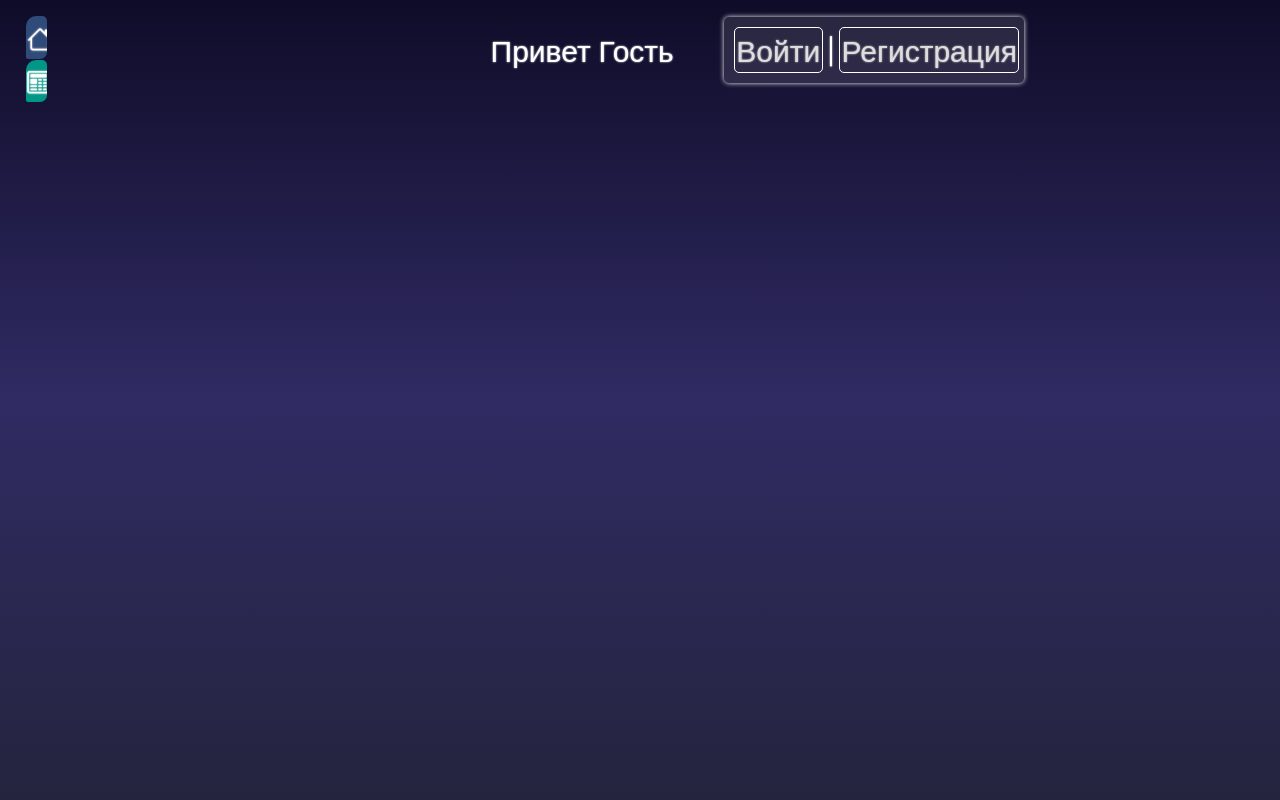
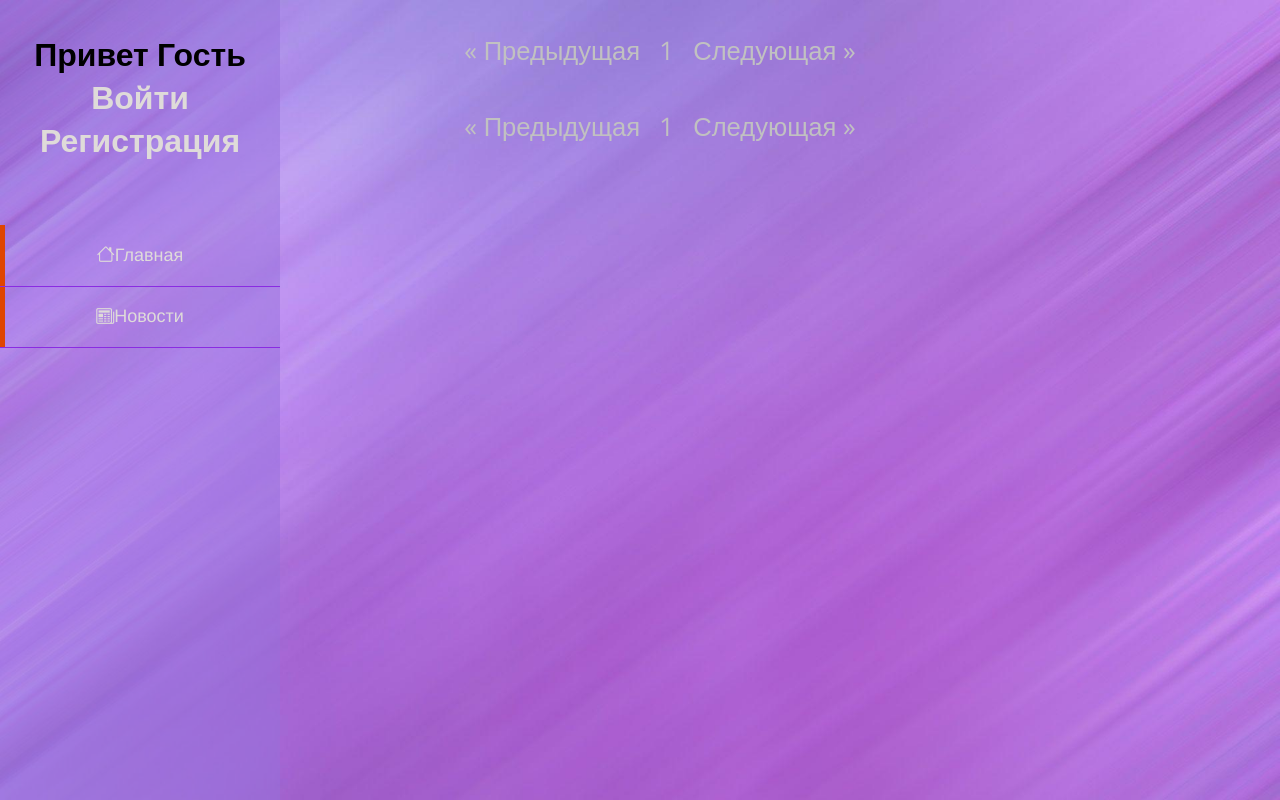
Before and after one commit to Lordd1s/twitterapp-django-MVT, a Django app: page /news/ in a window 1280 px wide. Run offline with Django 4.2, Linux system fonts and the light colour scheme; data that the repository does not hold is empty.

Commit message:
project extended

```diff
--- /dev/null
+++ b/static/css/customNav.css
@@ -0,0 +1,121 @@
+/* HEADER STYLES */
+.header {
+  position: fixed;
+  left: 0;
+  top: 0;
+  bottom: 0;
+  width: 17.5em; /* Ширина бокового меню */
+  background: #9470db7c;
+  z-index: 999; /* Поднимаем меню наверх */
+}
+
+/* LOGO STYLES */
+.logo {
+  text-align: center;
+  padding: 1em 0;
+  margin: 0;
+}
+
+.logo a {
+  display: inline-block;
+  color: #DFDBD9;
+  text-decoration: none;
+  transition: 0.15s linear color;
+}
+
+.logo a:hover {
+  color: #fff;
+}
+
+.logo span {
+  font-weight: 700;
+  transition: 0.15s linear color;
+}
+
+/* MAIN NAV */
+.nav-wrap {
+  padding-top: 2em; /* Отступ сверху для контента */
+}
+
+.main-nav ul {
+  list-style: none;
+  padding: 0;
+  margin: 0;
+  text-align: center;
+}
+
+.main-nav li {
+  border-bottom: solid 1px #8A2BE2;
+}
+
+.main-nav a {
+  display: block;
+  padding: 1.1em 0;
+  color: #DFDBD9;
+  font: 400 1.125em 'Source Sans Pro', Helvetica, Arial, sans-serif;
+  text-align: center;
+  text-decoration: none;
+  transition: 0.15s linear color;
+}
+
+.main-nav a:hover {
+  color: #fff;
+}
+
+/* HOVER SLIDE EFFECT */
+.list-hover-slide li {
+  position: relative;
+  overflow: hidden;
+}
+
+.list-hover-slide a {
+  display: block;
+  position: relative;
+  z-index: 1;
+  transition: 0.35s ease color;
+}
+
+.list-hover-slide a:before {
+  content: '';
+  display: block;
+  z-index: -1;
+  position: absolute;
+  left: -100%;
+  top: 0;
+  width: 100%;
+  height: 100%;
+  border-right: solid 5px #DF4500;
+  background: #1E90FF;
+  transition: 0.35s ease left;
+}
+
+.list-hover-slide a.is-current,
+.list-hover-slide a:hover {
+  &:before {
+    left: 0;
+  }
+}
+
+/* Медиа-запросы для адаптивности */
+@media screen and (max-width: 768px) {
+  .header {
+    position: static; /* Отменяем фиксацию для мобильных устройств */
+    width: auto; /* Автоматическая ширина */
+  }
+
+  .nav-wrap {
+    padding-top: 0; /* Убираем отступ для мобильных устройств */
+  }
+
+  .main-nav ul {
+    text-align: left; /* Выравниваем текст влево для мобильных устройств */
+  }
+
+  .main-nav li {
+    border: none; /* Убираем границы между элементами для мобильных устройств */
+  }
+
+  .main-nav a {
+    padding: 1em 20px; /* Увеличиваем отступы для мобильных устройств */
+  }
+}
--- a/static/css/mystyle.css
+++ b/static/css/mystyle.css
@@ -1,27 +1,27 @@
-/*
-Colors
-#303e2b
-#ffffff
-#fffffe
-#4b5c77
-#525255
-#001b2b
-#0c050d
- */
-
 body {
   margin: 0;
   padding: 0;
   box-sizing: border-box;
   font-family: "Open Sans", sans-serif;
-  background: linear-gradient(to bottom, #0f0c29, #302b63, #24243e);
+  background-image: url('../images/backgr.jpg');
   background-repeat: no-repeat;
-  background-attachment: fixed;
+  background-size: cover;
+  background-attachment: fixed !important;
+}
+
+.container ul {
+    display: flex;
+    justify-content: center;
+    align-items: center;
+    height: 50px;
+    gap: 1.2rem;
+    list-style-type: none;
+    font-size: clamp(16px, 2vw, 30px);
 }
 
 a {
   text-decoration: none;
-  color: #dedede;
+  color: #001b2b;
 }
 
 #up {
@@ -39,123 +39,23 @@ a {
   display: block;
 }
 
-header {
-  position: sticky;
-  height: 100px;
-  width: 80%;
-  background-color: rgba(87, 59, 138, 0);
-  display: flex;
-  flex-wrap: wrap;
-  gap: 50px;
-  justify-content: flex-end;
-  align-items: center;
-  color: #ffffff;
-  font-size: clamp(16px, 3vw, 30px);
-  text-shadow: 0 0 2px;
-  z-index: 2;
-}
-
-header a {
-  padding: 0.5%;
-  border-radius: 5px;
-  border: 0.5px solid #fffffe;
-  transition: 0.3s ease-in-out;
-}
-
-header a:hover {
-  background: rgb(209, 29, 29);
-  color: #0f0c29;
-}
-
-.auth {
-  display: flex;
-  border-radius: 5px;
-  background-color: #e0dede1f;
-  padding: 1%;
-  box-shadow: 0 0 5px #ffffff;
-}
-
-.auth a:first-child:hover {
-  background: rgb(33, 22, 79);
-  color: #fffffe;
-}
-
-.auth a:last-child:hover {
-  background: rgb(22, 79, 46);
-  color: #fffffe;
-}
-
-/* .invisible {
-   height: 100px;
-   width: 100%;
-} */
-
-nav {
-  position: fixed;
-  top: 2vh;
-  left: 2vw;
-  width: 1.7%;
-  margin-bottom: 2%;
-  background-color: #03a8f400;
-  display: flex;
-  flex-wrap: nowrap;
-  flex-direction: column;
-  justify-content: flex-start;
-  font-size: clamp(16px, 3vw, 30px);
-  z-index: 2;
-  transition: 0.3s ease;
-  overflow: hidden;
-  text-align: start;
-}
-
-.bi {
-  padding: 3%;
-  font-size: clamp(10px, 2vw, 30px);
-}
-
-nav a {
-  margin: 2%;
-  padding: 3%;
-  color: #fffffe;
-  text-shadow: 0 0 2px;
-  background-color: #009688;
-  border-radius: 10px 5px 7px 2px;
-  white-space: nowrap;
-  text-overflow: ellipsis;
-  overflow: hidden;
-}
-
-nav a.show-text {
-  white-space: normal;
-  text-overflow: initial;
-}
-
-nav a:first-child {
-  background-color: #2f4b79;
-  cursor: pointer;
-}
-
-nav:hover {
-  width: 17%;
-}
-
 .card {
   margin: 1% auto;
   padding: 2%;
   width: 50%;
-  background-color: #573b8a;
+  background-color: #2b0e628f;
   border-radius: 5px 10px 5px 10px;
   box-shadow: 0 0 5px rgb(245, 222, 179);
 }
 
 .posts {
-  background-color: #fffffe71;
+  background-color: #fffffe2b;
   border-radius: 5px;
   width: 100%;
 }
 
 .username {
-  background-color: #47548777;
+  background-color: #573b8a;
   color: #fffffe;
   font-size: clamp(5px, 3vw, 20px);
   margin: 0;
@@ -194,11 +94,11 @@ nav:hover {
 }
 
 .rating a:first-child {
-   color: rgb(223, 77, 77);
+   color: rgb(182, 35, 35);
 }
 
 .rating a:nth-child(2) {
-   color: rgb(213, 223, 77);
+   color: rgba(209, 170, 29, 0.896);
 }
 
 .comment {
@@ -220,7 +120,7 @@ form {
   width: 50%;
   display: flex;
   flex-direction: column;
-  color: #dedede;
+  color: #001b2b;
 }
 
 label {
@@ -235,10 +135,10 @@ textarea {
   outline: none;
   resize: none;
   font-size: 1.3rem;
-  background-color: #4d4d6070;
+  background-color: #dedede;
   border: none;
   box-shadow: 0 0 5px #fffffe14;
-  color: #dedede;
+  color: #001b2b;
 }
 
 input[type="submit"] {
@@ -260,10 +160,10 @@ input[type="submit"]:hover {
   outline: none;
   resize: none;
   font-size: 1.3rem;
-  background-color: #4d4d6070;
+  background-color: #dededeac;
   border: none;
   box-shadow: 0 0 5px #fffffe14;
-  color: #dedede;
+  color: #001b2b;
 }
 
 .comment form button {
@@ -294,7 +194,7 @@ input[type="submit"]:hover {
   font-size: clamp(10px, 2vw, 20px);
 }
 
-.comments a {
+.comments a:last-child {
   color: rgb(223, 77, 77);
 }
 
@@ -308,3 +208,12 @@ input[type="submit"]:hover {
     display: flex;
     flex-direction: column;
 }
+
+.enabled a {
+    cursor: pointer;
+}
+
+.disabled a {
+    color: #c1c1c1;
+    cursor: not-allowed;
+}
--- a/static/js/scripts.js
+++ b/static/js/scripts.js
@@ -26,14 +26,3 @@ function handleScroll() {
 }
 
 window.addEventListener('scroll', handleScroll);
-
-const nav = document.getElementById('sideNav');
-const navLinks = document.querySelectorAll('.nav-link');
-
-nav.addEventListener('mouseenter', () => {
-  navLinks.forEach(link => link.classList.add('show-text'));
-});
-
-nav.addEventListener('mouseleave', () => {
-  navLinks.forEach(link => link.classList.remove('show-text'));
-});
--- a/templates/components/comments_rating.html
+++ b/templates/components/comments_rating.html
@@ -12,10 +12,10 @@
         <span style="color: grey; font-size: 1.5rem; ">{{ comment.get_current_comment_rating }} | {{ comment.get_comments_ratings_count }} - оценки</span>
 
         {% elif comment.get_current_comment_rating  > 0 %}
-        <span style="color: rgb(0, 23, 198); font-size: 1.5rem;">{{ comment.get_current_comment_rating }} | {{ comment.get_comments_ratings_count }} - оценки</span>
+        <span style="color: #573b8a; font-size: 1.5rem;">{{ comment.get_current_comment_rating }} | {{ comment.get_comments_ratings_count }} - оценки</span>
 
         {% else %}
-        <span style="color: rgb(197, 4, 4); font-size: 1.5rem;">{{ comment.get_current_comment_rating }} | {{ comment.get_comments_ratings_count }} - оценки</span>
+        <span style="color: rgb(223, 77, 77); font-size: 1.5rem;">{{ comment.get_current_comment_rating }} | {{ comment.get_comments_ratings_count }} - оценки</span>
         {% endif %}
 
         <a href="{% url 'comment_rating' comment.id -1 %}"><i class="bi bi-dash-circle" style="font-size: 1.5rem;"></i></a>
--- a/templates/components/navbar.html
+++ b/templates/components/navbar.html
@@ -1,17 +1,44 @@
-<nav id="sideNav">
+<header class="header" role="banner">
+  <h1 class="logo">
+    <span id="up" class="hidden" onclick="toUp()">Наверх</span>
+    {% if request.user.is_authenticated %}
+    <span>Привет {{ request.user.username }}</span>
+    <a href="{% url 'logout' %}">Выйти</a>
+    {% else %}
+    <span>Привет Гость</span>
+    <a href="{% url 'login' %}">Войти</a>
+    <a href="{% url 'register' %}">Регистрация</a>
+    {% endif %}
+  </h1>
+  <div class="nav-wrap">
+    <nav class="main-nav" role="navigation">
+      <ul class="unstyled list-hover-slide">
+        <li>
+          <a href="{% url 'home' %}" class="nav-link"
+            ><i class="bi bi-house"></i>Главная</a
+          >
+        </li>
+        <li>
+          <a href="{% url 'news' %}" class="nav-link"
+            ><i class="bi bi-newspaper"></i>Новости</a
+          >
+        </li>
+        {% if request.user.is_authenticated %}
 
-  <a href="{% url 'home' %}" class="nav-link"
-    ><i class="bi bi-house"></i>Главная</a>
-  <a href="{% url 'news' %}" class="nav-link"><i class="bi bi-newspaper"></i>Новости</a>
-
-  {% if request.user.is_authenticated %}
+        <li>
           <a href="{% url 'all_posts' %}" class="nav-link">
             <i class="bi bi-file-post"></i>Посты
           </a>
+        </li>
 
+        <li>
           <a href="{% url 'add_post' %}" class="nav-link">
             <i class="bi bi-file-plus"></i>Добавить пост
           </a>
+        </li>
 
         {% endif %}
+      </ul>
     </nav>
+  </div>
+</header>
--- /dev/null
+++ b/templates/components/paginator.html
@@ -0,0 +1,46 @@
+<div class="container">
+  <div>
+    <ul>
+      {% if news.number != 1 %}
+          <li>
+              <a href="?page=1" class="page-link">«« Первая</a>
+          </li>
+      {% endif %}
+
+      {% if news.has_previous %}
+        <li>
+          <a href="?page={{ news.previous_page_number }}" class="page-link">« Предыдущая</a>
+        </li>
+      {% else %}
+        <li class="disabled">
+          <a href="#" onclick="return false" class="page-link">« Предыдущая</a>
+        </li>
+      {% endif %}
+
+      {% for page_number in news.paginator.page_range %}
+          {% if page_number == news.number %}
+              <li class="disabled"><a class="page-link" href="?page={{ page_number }}" onclick="return false">{{ page_number }}</a></li>
+          {% else %}
+              <li class="enabled"><a class="page-link" href="?page={{ page_number }}">{{ page_number }}</a></li>
+          {% endif %}
+      {% endfor %}
+
+      {% if news.has_next %}
+          <li class="page-item">
+              <a href="?page={{ news.next_page_number }}" class="page-link">Следующая »</a>
+          </li>
+      {% else %}
+          <li class="disabled">
+              <a href="#" onclick="return false" class="page-link">Следующая »</a>
+          </li>
+      {% endif %}
+
+      {% if news.number != news.paginator.num_pages %}
+          <li class="page-item">
+              <a href="?page={{ news.paginator.num_pages }}" class="page-link">Последняя »»</a>
+          </li>
+      {% endif %}
+
+    </ul>
+  </div>
+</div>
--- a/templates/detail_view.html
+++ b/templates/detail_view.html
@@ -24,9 +24,9 @@
               {% if rating == 0 %}
                 <span style="color: grey; font-size: clamp(10px, 2vw, 30px);">{{ rating }} | {{ count_r }} - оценки</span>
               {% elif rating > 0 %}
-                <span style="color: rgb(0, 23, 198); font-size: clamp(10px, 2vw, 30px);">{{ rating }} | {{ count_r }} - оценки</span>
+                <span style="color: #573b8a; font-size: clamp(10px, 2vw, 30px);">{{ rating }} | {{ count_r }} - оценки</span>
               {% else %}
-                <span style="color: rgb(197, 4, 4); font-size: clamp(10px, 2vw, 30px);">{{ rating }} | {{ count_r }} - оценки</span>
+                <span style="color: rgb(223, 77, 77); font-size: clamp(10px, 2vw, 30px);">{{ rating }} | {{ count_r }} - оценки</span>
               {% endif %}
               <a href="{% url 'rating' detail.id -1 %}"><i class="bi bi-dash-circle"></i></a>
               <span style="font-size: clamp(10px, 2vw, 30px);">{{ detail.date_created | format_datetime:"date" }}</span>
--- a/templates/home.html
+++ b/templates/home.html
@@ -11,16 +11,17 @@
       href="https://fonts.googleapis.com/css2?family=Open+Sans&display=swap"
       rel="stylesheet"
     />
-    <link rel="stylesheet" href="{% static 'css/mystyle.css' %}" />
     <link
       rel="stylesheet"
       href="https://cdn.jsdelivr.net/npm/bootstrap-icons@1.10.5/font/bootstrap-icons.css"
     />
+    <link rel="stylesheet" href="{% static 'css/mystyle.css' %}" />
+    <link rel="stylesheet" href="{% static 'css/customNav.css' %}" />
     {% block title %}<title>Домашняя странинца</title>{% endblock %}
   </head>
   <body>
 
-    {% include "components/header.html" %}
+
 
     <div class="invisible"></div>
 
--- a/templates/news.html
+++ b/templates/news.html
@@ -2,13 +2,15 @@
 {% load static %}
 
 {% block main %}
+{% include "components/paginator.html" %}
 {% for item in news %}
 <section class="card">
         <div class="posts">
                 <div class="username">
-                    <span>{{ item.span}} | <a style="text-decoration: underline;" href="{{ item.a }}">Подробнее...</a></span>
+                    <span>{{ item.span}} | <a style="text-decoration: underline;" href="{{ item.a }}" target="_blank">Подробнее...</a></span>
                 </div>
         </div>
 </section>
 {% endfor %}
+{% include "components/paginator.html" %}
 {% endblock %}
--- a/twitter/urls.py
+++ b/twitter/urls.py
@@ -4,7 +4,7 @@ from twitter import views
 
 urlpatterns = [
     path("", views.home, name="home"),
-    path("login/", views.login_user, name="login"),
+    path("accounts/login/", views.login_user, name="login"),
     path("register/", views.register, name="register"),
     path("logout/", views.logout_user, name="logout"),
     path("add/", views.add_post, name="add_post"),
@@ -16,6 +16,10 @@ urlpatterns = [
     path("comment_delete/<str:pk>/", views.comment_delete, name="comment_delete"),
     path("rating/<str:pk>/<str:status>/", views.rating, name="rating"),
     path("news/", views.news, name="news"),
-    path("comments_rating/<str:pk>/<str:status>/", views.comment_rating, name="comment_rating"),
+    path(
+        "comments_rating/<str:pk>/<str:status>/",
+        views.comment_rating,
+        name="comment_rating",
+    ),
     path("currency", views.currency, name="currency"),
 ]
--- a/twitter/views.py
+++ b/twitter/views.py
@@ -1,7 +1,9 @@
 import random
+import re
 
 import bcrypt  # password hashing library
 from django.contrib.auth import authenticate, login, logout
+from django.contrib.auth.decorators import login_required
 from django.http import HttpResponse, HttpRequest, Http404
 from django.shortcuts import render, redirect, reverse, get_object_or_404
 from django.contrib.auth.models import User
@@ -25,6 +27,10 @@ def register(request: HttpRequest) -> HttpResponse:
     elif request.method == "POST":
         username = request.POST.get("username")
         password = request.POST.get("password")
+        regex_password = (
+            r"^(?=.*?[a-z])(?=.*?[A-Z])(?=.*?[0-9])(?=.*?[#?!@$%^&*-_]).{8,}$"
+        )
+        regex_email = r"[A-Za-z0-9._-]+@[A-Za-z0-9.-]+\.[A-Z|a-z]{2,}"
         email = request.POST.get("email")
 
         if not (username and password and email):
@@ -51,15 +57,27 @@ def register(request: HttpRequest) -> HttpResponse:
             )
 
         # Create the new user
-        hashed_password = bcrypt.hashpw(password.encode("utf-8"), bcrypt.gensalt())
-        new_user = User.objects.create_user(
-            username=username, password=hashed_password, email=email
-        )
+        if re.match(regex_password, string=password) and re.match(
+            regex_email, string=email
+        ):
+            hashed_password = bcrypt.hashpw(password.encode("utf-8"), bcrypt.gensalt())
+            new_user = User.objects.create_user(
+                username=username, password=hashed_password, email=email
+            )
 
-        # Log in the newly registered user
-        login(request, user=new_user)
-        print("successfully created new user")
-        return redirect(reverse("home"))
+            # Log in the newly registered user
+            login(request, user=new_user)
+            print("successfully created new user")
+            return redirect(reverse("home"))
+        else:
+            return render(
+                request=request,
+                template_name="login-registration.html",
+                context={
+                    "error": "Почта или пароль не соответсвует требованием!",
+                    "condition": "Пароль должен содержать мин. 8 символов, одна заглавная буква, одна цифра, спец. символы: #?!@$%^&*-_",
+                },
+            )
 
 
 def login_user(request: HttpRequest) -> HttpResponse:
@@ -80,7 +98,6 @@ def login_user(request: HttpRequest) -> HttpResponse:
         user = authenticate(
             username=username,
             password=password,
-            # password=bcrypt.hashpw(password.encode("utf-8"), bcrypt.gensalt()),
         )
 
         if user is not None:
@@ -96,13 +113,14 @@ def login_user(request: HttpRequest) -> HttpResponse:
             )
 
 
-def logout_user(request: HttpRequest) -> redirect:
+def logout_user(request: HttpRequest) -> HttpResponse:
     """Logout a user."""
     logout(request)
 
     return redirect(reverse("home"))
 
 
+@login_required
 def all_posts(request: HttpRequest) -> HttpResponse:
     """Returns all the posts"""
     posts = models.Post.objects.all().filter(is_moderate=True).order_by("-date_created")
@@ -134,6 +152,7 @@ def all_posts(request: HttpRequest) -> HttpResponse:
             )
 
 
+@login_required
 def add_post(request: HttpRequest) -> HttpResponse:
     """Add a post"""
     if request.method == "GET":
@@ -168,6 +187,7 @@ def add_post(request: HttpRequest) -> HttpResponse:
         )
 
 
+@login_required
 def delete_post(request: HttpRequest, pk: str) -> HttpResponse:
     """Delete a post"""
     if request.method == "GET":
@@ -182,6 +202,7 @@ def delete_post(request: HttpRequest, pk: str) -> HttpResponse:
         )
 
 
+@login_required
 def update_post(request: HttpRequest, pk: str) -> HttpResponse:
     """Update a post"""
     if request.method == "GET":
@@ -210,6 +231,7 @@ def update_post(request: HttpRequest, pk: str) -> HttpResponse:
         return redirect(reverse("all_posts"))
 
 
+@login_required
 def detail_post(request: HttpRequest, pk: str) -> HttpResponse:
     """Post detail"""
     if request.method == "GET":
@@ -240,6 +262,7 @@ def detail_post(request: HttpRequest, pk: str) -> HttpResponse:
         return HttpResponse("404 Not Found", status=404)
 
 
+@login_required
 def comment_create(request: HttpRequest, pk: str) -> HttpResponse:
     """Create a new comment"""
     if request.method == "POST":
@@ -257,6 +280,7 @@ def comment_create(request: HttpRequest, pk: str) -> HttpResponse:
         return redirect(reverse("detail_post", args=[pk]))
 
 
+@login_required
 def comment_delete(request: HttpRequest, pk: str) -> HttpResponse:
     """Delete a comment"""
     if request.method == "GET":
@@ -266,6 +290,7 @@ def comment_delete(request: HttpRequest, pk: str) -> HttpResponse:
         return redirect(reverse("detail_post", args=[post_pk]))
 
 
+@login_required
 def comment_rating(request, pk: str, status) -> HttpResponse:
     """comment ratings"""
 
@@ -293,6 +318,7 @@ def comment_rating(request, pk: str, status) -> HttpResponse:
         return redirect(reverse("detail_post", args=[comment_obj.post.id]))
 
 
+@login_required
 def rating(request: HttpRequest, pk: str, status) -> HttpResponse:
     """post ratings"""
 
@@ -322,14 +348,24 @@ def rating(request: HttpRequest, pk: str, status) -> HttpResponse:
 
 
 def news(request: HttpRequest) -> HttpResponse:
+    news = utils.CustomPaginator.paginate(
+        utils.CustomCache.caching("cache_key", lambda_func=utils.news, timeout=60 * 30),
+        request=request,
+    )
     return render(
-        request=request, template_name="news.html", context={"news": utils.news()}
+        request=request,
+        template_name="news.html",
+        context={"news": news},
     )
 
 
 def currency(request: HttpRequest) -> HttpResponse:
+    currency = utils.CustomCache.caching(
+        "currency", lambda_func=utils.get_rates, timeout=1 * 5
+    )
+
     return render(
         request=request,
         template_name="currency.html",
-        context={"currency": utils.get_rates()},
+        context={"currency": currency},
     )
```
Also changed, not shown: settings/settings.py (+7 -6 lines), static/css/styleForForm.css (+13 -4 lines), templates/login-registration.html (+9 -7 lines), twitter/utils.py (+51 -61 lines), static/images/backgr.jpg (added). Lines whose indentation alone changed are shown as unchanged.
